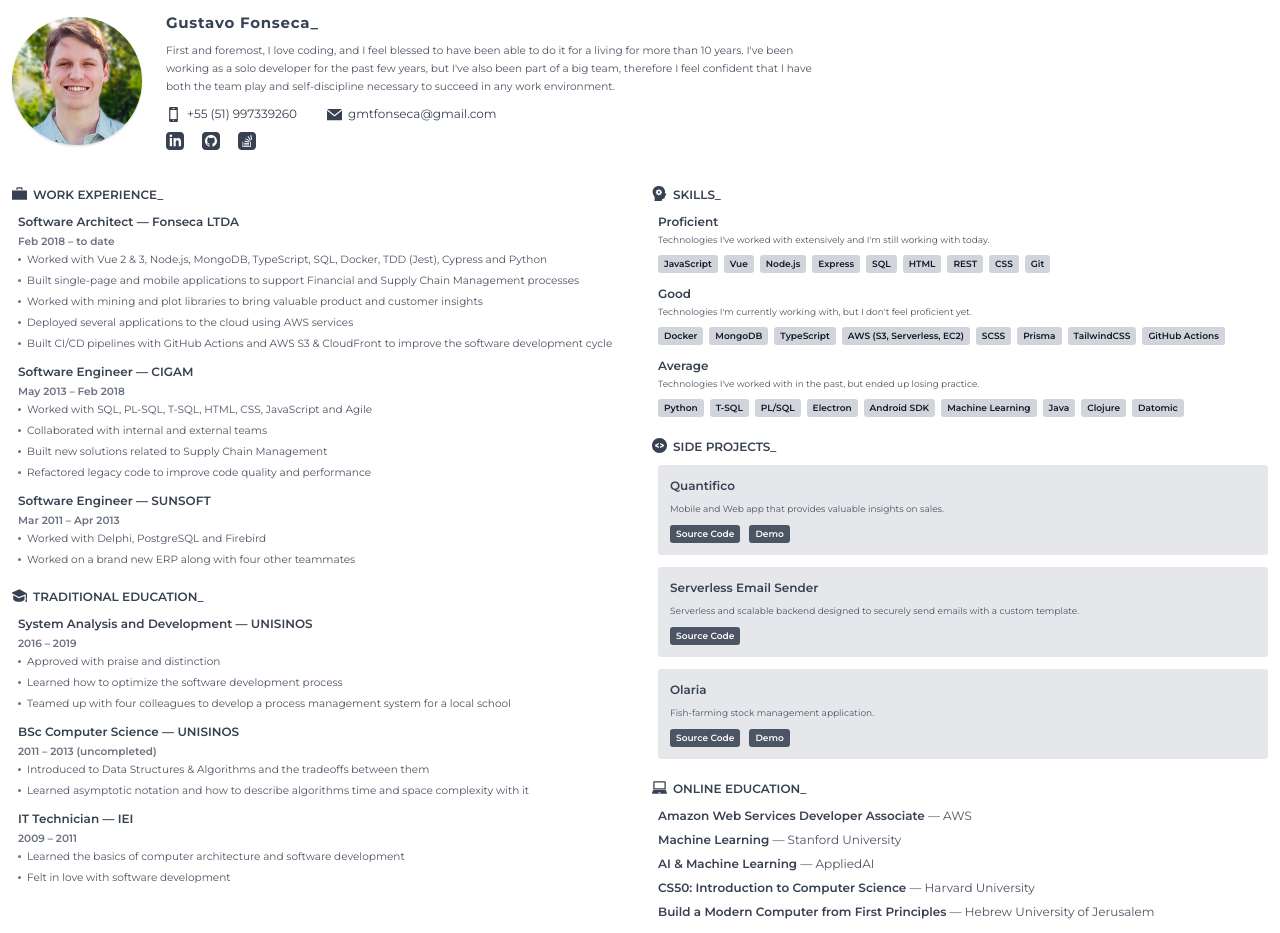
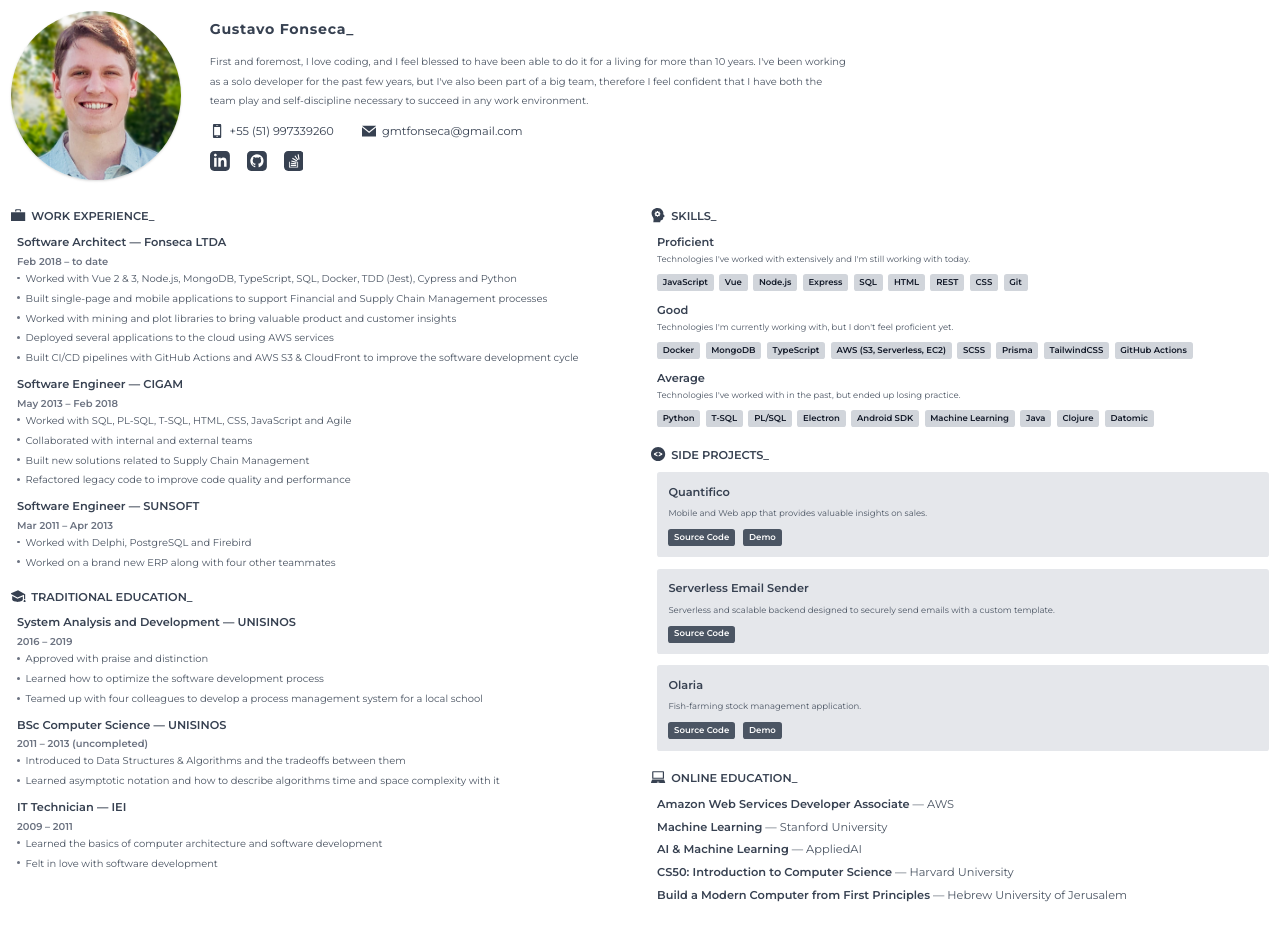
Before and after one commit to gmtfonseca/cv, a Vue app: page / in a window 1280 px wide. Built offline with nearby package versions, Linux system fonts and the light colour scheme.

Commit message:
finish design

```diff
--- a/src/App.vue
+++ b/src/App.vue
@@ -14,7 +14,7 @@
 
 <style>
 html {
-  font-size: 75%;
+  font-size: 71%;
 }
 
 @page {
--- a/src/views/cv/Cv.vue
+++ b/src/views/cv/Cv.vue
@@ -1,6 +1,6 @@
 <template>
   <div class="m-4">
-    <CvHeader />
+    <CvHeader class="mb-10" />
     <CvBody />
   </div>
 </template>
--- a/src/views/cv/header/CvHeader.vue
+++ b/src/views/cv/header/CvHeader.vue
@@ -1,14 +1,14 @@
 <template>
-  <div class="grid items-center gap-8 mb-12 grid-cols-profile">
+  <div class="grid items-center gap-10 grid-cols-profile">
     <div>
-      <img class="rounded-full shadow" src="@/assets/profile.jpeg" />
+      <img class="rounded-full shadow grayscale" src="@/assets/profile.jpeg" />
     </div>
 
-    <div class="flex flex-col justify-center gap-3">
+    <div class="flex flex-col justify-center gap-4">
       <h1 class="text-xl font-bold tracking-wider text-gray-700">
         {{ profile.name }}
       </h1>
-      <p class="max-w-4xl text-sm leading-6 text-gray-600">
+      <p class="max-w-4xl text-sm leading-7 text-gray-600">
         {{ profile.bio }}
       </p>
 
@@ -31,7 +31,7 @@
           target="_blank"
           class="text-gray-700"
         >
-          <SocialIcon :path="social.svgPath" class="w-6 h-auto fill-current" />
+          <SocialIcon :path="social.svgPath" class="h-auto fill-current w-7" />
         </a>
       </div>
     </div>
--- a/tailwind.config.js
+++ b/tailwind.config.js
@@ -7,7 +7,7 @@
     },
     extend: {
       gridTemplateColumns: {
-        profile: '130px auto',
+        profile: '170px auto',
       },
     },
   },
```
